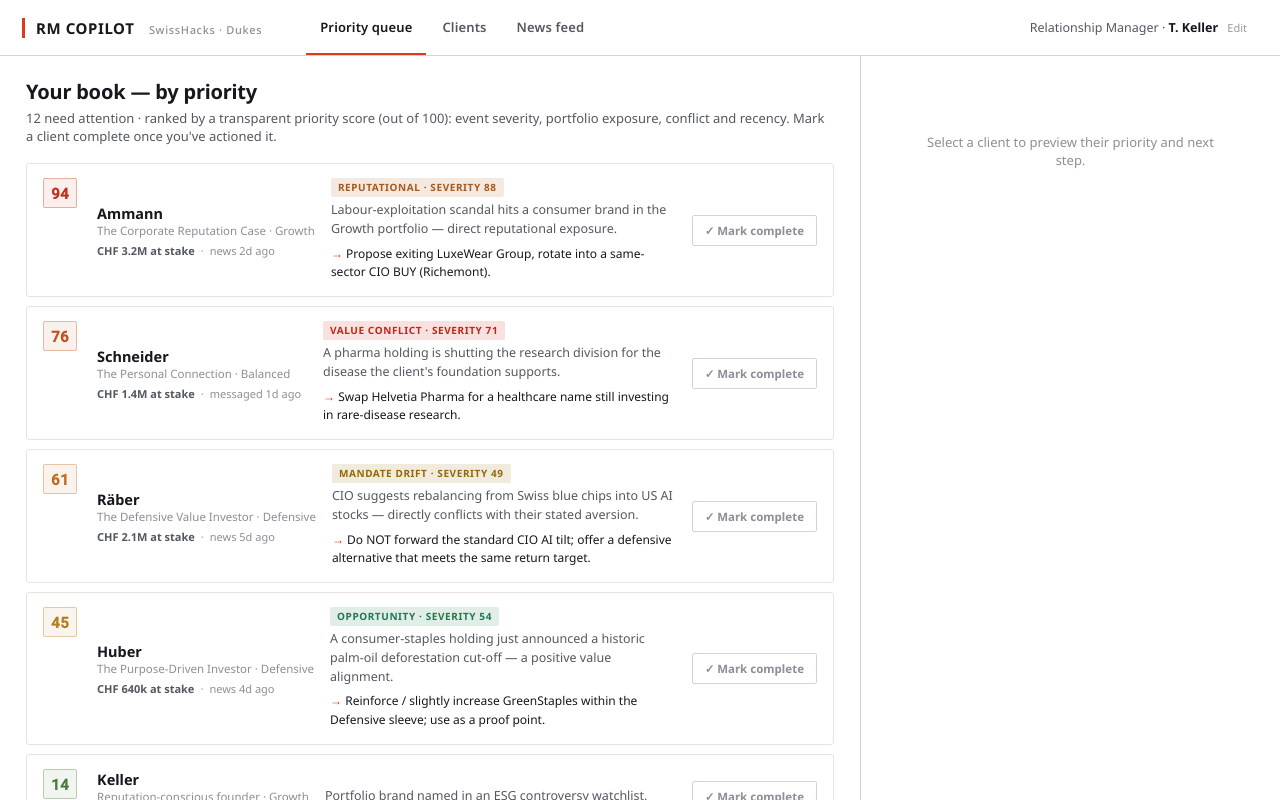
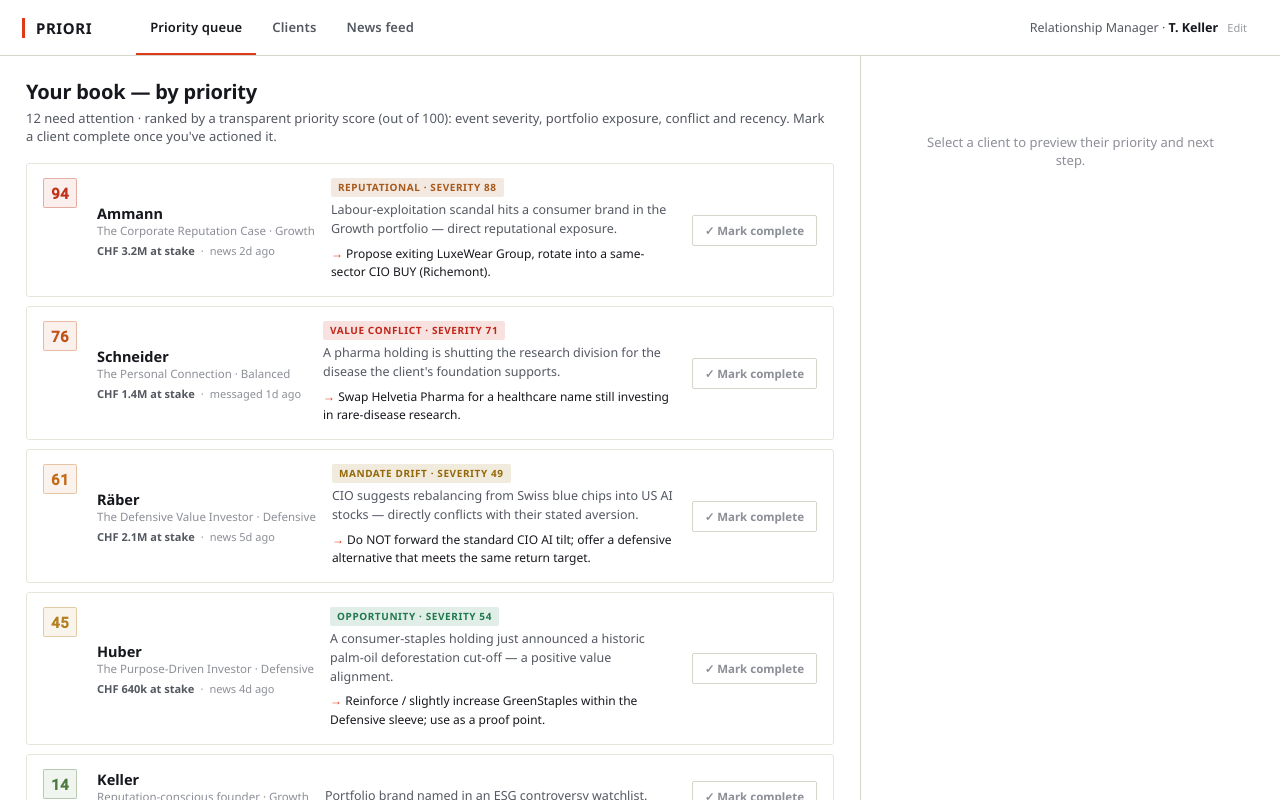
Before and after one commit to mashathepotato/swisshacks-dukes, a React (Vite) app in the folder frontend/: page / in a window 1280 px wide. Built offline with nearby package versions, Linux system fonts and the light colour scheme.

Commit message:
Rebrand: RM Copilot → Priori; drop the SwissHacks · Dukes subtitle

```diff
--- a/frontend/index.html
+++ b/frontend/index.html
@@ -4,7 +4,7 @@
     <meta charset="UTF-8" />
     <link rel="icon" type="image/svg+xml" href="/favicon.svg" />
     <meta name="viewport" content="width=device-width, initial-scale=1.0" />
-    <title>RM Copilot · SwissHacks Dukes</title>
+    <title>Priori</title>
     <!-- SIX house typography: Noto Sans (+ condensed), Noto Serif, Roboto Mono -->
     <link rel="preconnect" href="https://fonts.googleapis.com" />
     <link rel="preconnect" href="https://fonts.gstatic.com" crossorigin />
--- a/frontend/src/App.tsx
+++ b/frontend/src/App.tsx
@@ -68,7 +68,7 @@
   return (
     <div className="app">
       <div className="topbar">
-        <div className="brand">RM Copilot <span className="sub">SwissHacks · Dukes</span></div>
+        <div className="brand">Priori</div>
         <div className="tabs">
           <button className={"tab" + (route.name === "priority" ? " active" : "")} onClick={() => navigate({ name: "priority" })}>Priority queue</button>
           <button className={"tab" + (route.name === "clients" ? " active" : "")} onClick={() => navigate({ name: "clients" })}>Clients</button>
--- a/frontend/src/index.css
+++ b/frontend/src/index.css
@@ -1,5 +1,5 @@
 /* =========================================================================
-   RM Copilot — Swiss house style
+   Priori — Swiss house style
    Light, editorial, precise. White ground, ink type, a single red accent
    (#de3919). Hairline rules instead of cards-on-cards; crisp corners; flat
    surfaces; restrained motion. International Typographic Style, not SaaS.
```
